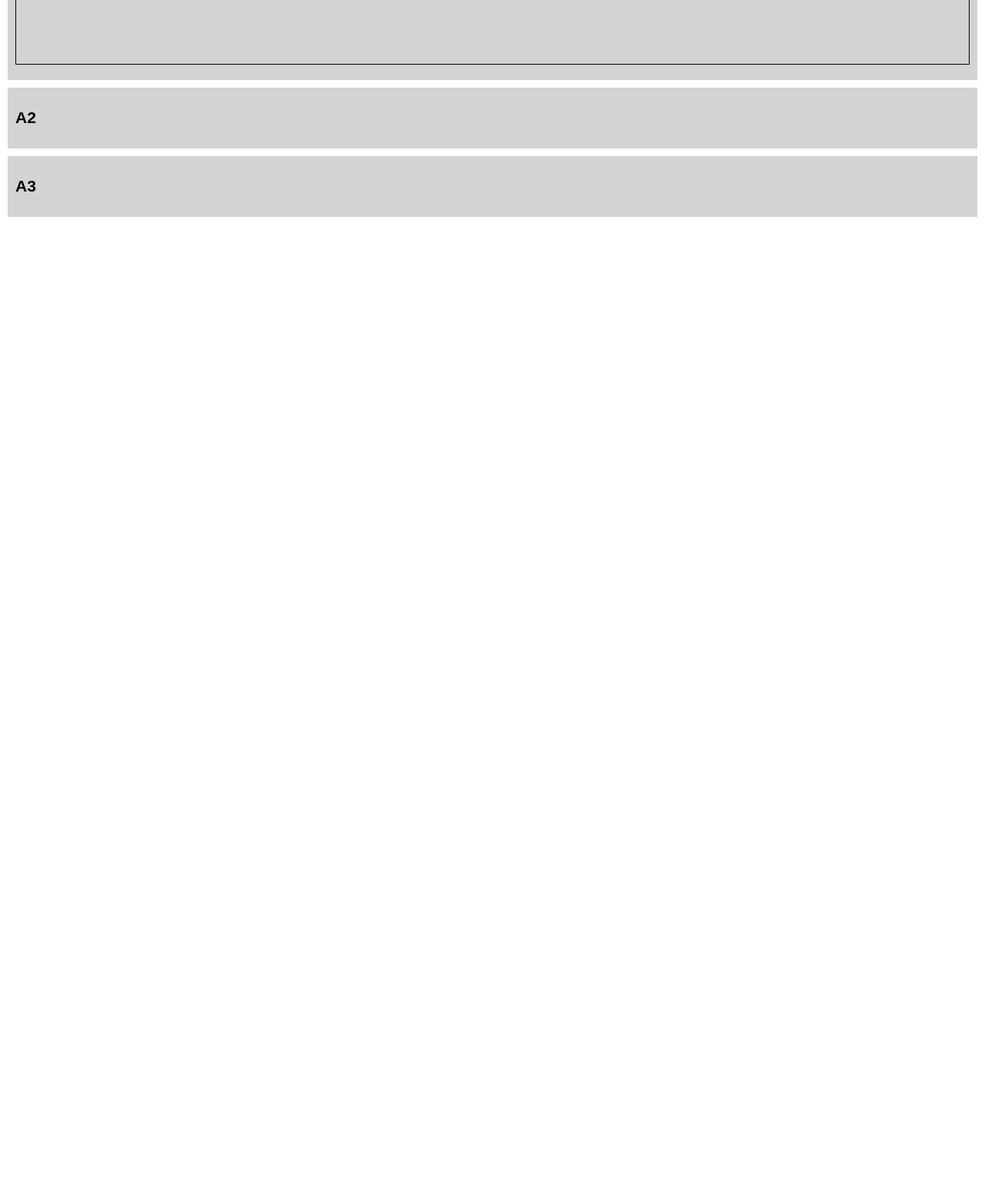
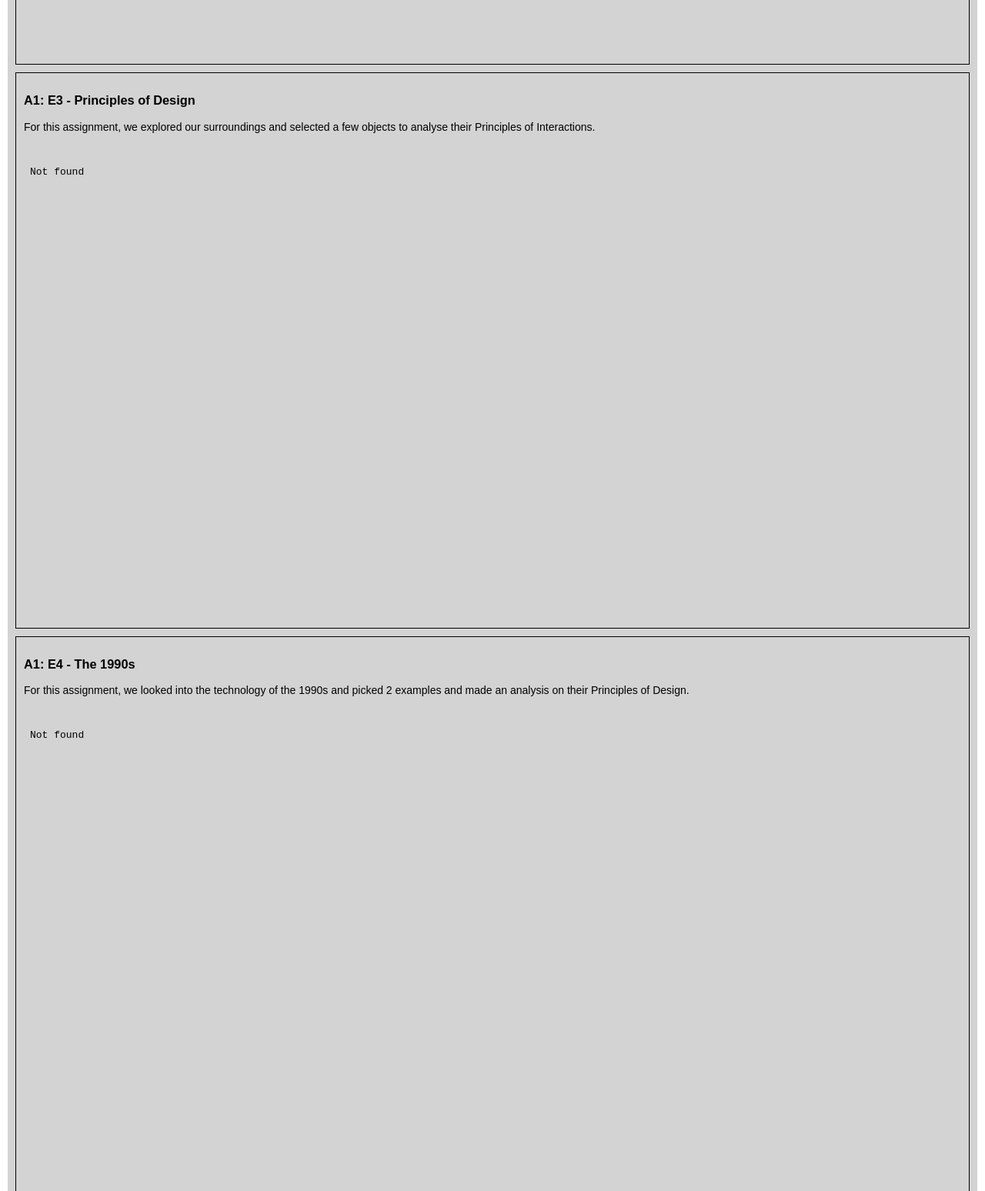
Before and after one commit to ipsitaoverart/interaction-design-ipsita, a plain HTML site: page index.html in a window 1280 px wide. Shown: the part 3620-5168 px from the top of the page at 77% size. Before the commit the page ends 3902 px from the top, so only its background shows below. Drawn offline with Linux system fonts and the light colour scheme.

Commit message:
Update index.html

```diff
--- a/index.html
+++ b/index.html
@@ -99,6 +99,28 @@
                 <iframe class="pdf" src="HumanMachineInteractions.pdf"></iframe>
             </div>
         </div>
+	    </div>
+        <div class="assignment-block" id="A1">
+            <h3>A1: E3 - Principles of Design</h3>
+            <p>For this assignment, we explored our surroundings and selected a few objects to analyse their Principles of Interactions.</p>
+            <div class="media">
+                <!-- Insert your assignment content inside this block either as images using the img tag or embedding a PDF using iframe tag -->
+
+                <!-- or --> <br>
+                <iframe class="pdf" src="Principles of Interaction.pdf"></iframe>
+            </div>
+        </div>
+        <div class="assignment-block" id="A1">
+            <h3>A1: E4 - The 1990s</h3>
+            <p>For this assignment, we looked into the technology of the 1990s and picked 2 examples and made an analysis on their Principles of Design. </p>
+            <div class="media">
+                <!-- Insert your assignment content inside this block either as images using the img tag or embedding a PDF using iframe tag -->
+
+                <!-- or --> <br>
+                <iframe class="pdf" src="2 tech examples.pdf"></iframe>
+            </div>
+        </div>
+
 
         <!-- Repeat div with the class assignment-block for exercises in A1. Change the ids accordingly -->
 
@@ -107,6 +129,7 @@
     <!-- Assignment section for A2 -->
     <section class="assignment" id="A2">
         <h2>A2</h2>
+        <iframe class="pdf" src="personal listening and history.pdf"></iframe>
 
     </section>
 
```
